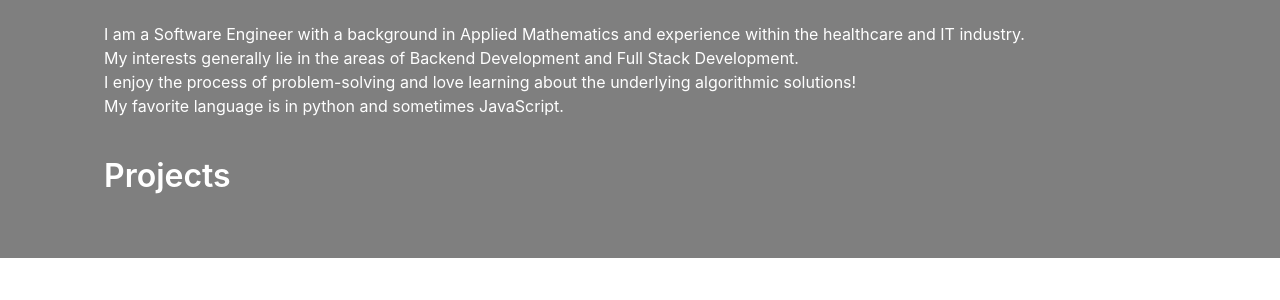
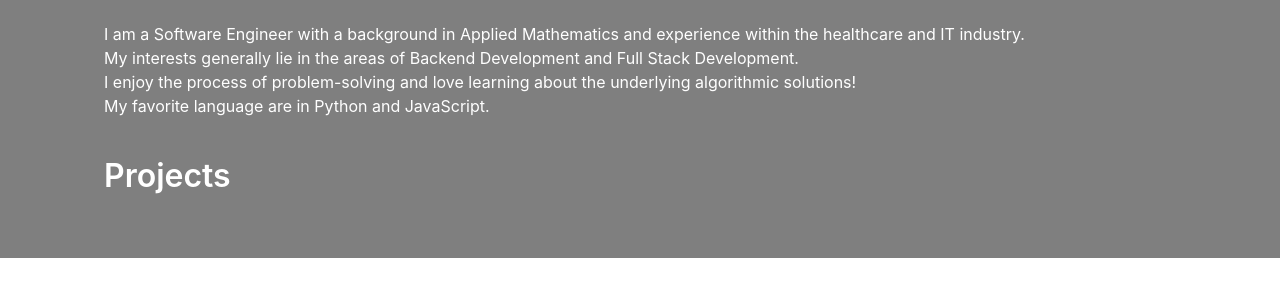
Before and after one commit to Tiranoe/Portfolio, a Django app: page / in a window 1280 px wide. Shown: the part 154-454 px from the top of the page. Run offline with Django 4.2, Linux system fonts and the light colour scheme; data that the repository does not hold is empty.

Commit message:
fixed intro paragraph

```diff
--- a/main_app/templates/home.html
+++ b/main_app/templates/home.html
@@ -5,7 +5,7 @@
 <h1>I am a Software Engineer with a background in Applied Mathematics and experience within the healthcare and IT industry. </h1>
 <h1>My interests generally lie in the areas of Backend Development and Full Stack Development. </h1>
 <h1>I enjoy the process of problem-solving and love learning about the underlying algorithmic solutions! </h1>
-<h1>My favorite language is in python and sometimes JavaScript.</h1>
+<h1>My favorite language are in Python and JavaScript.</h1>
 </br>
 
 
```
